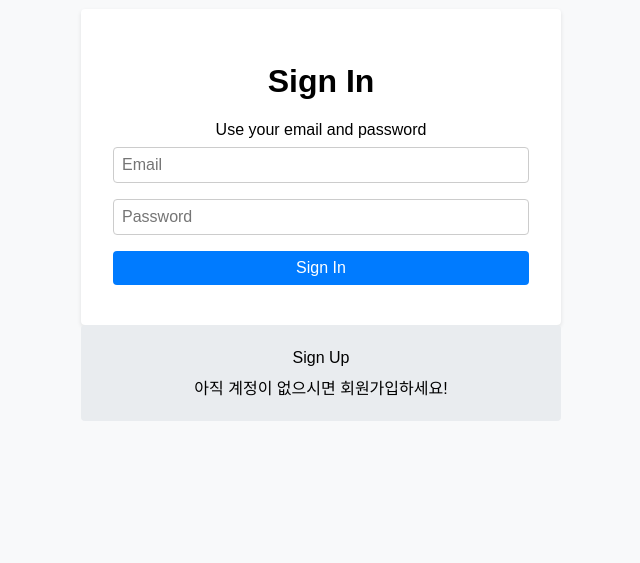
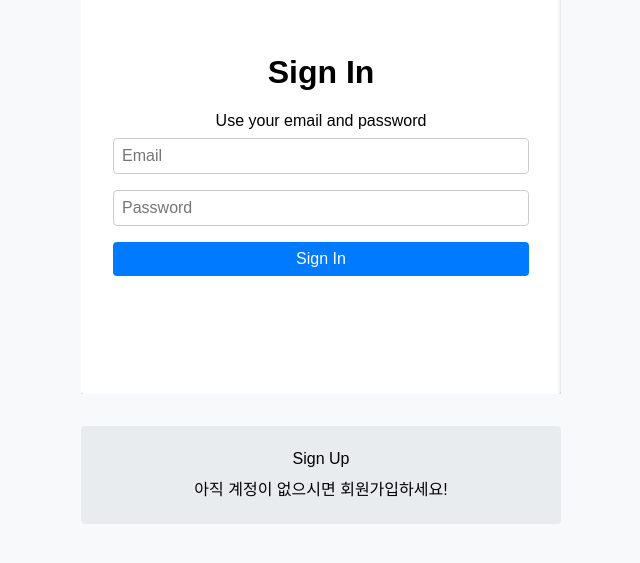
Before and after one commit to ChatTalk/Chat-Client, a React (Create React App) app: page / in a window 1280 px wide. Shown: the part 177-740 px from the top of the page, without its empty margins (319-959 px from the left). Built offline with nearby package versions, Linux system fonts and the light colour scheme.

Commit message:
feat: 스타일드 컴포넌트 애니메이션 조정

```diff
--- a/src/pages/AuthPage.tsx
+++ b/src/pages/AuthPage.tsx
@@ -1,16 +1,22 @@
 import React, { useState } from 'react';
 import SignUp from '../components/SignUp';
 import SignIn from '../components/SignIn';
-import { Container, FormContainer, ToggleContainer, TogglePanel, TogglePanelIntroduce, TogglePanelPharse } from '../styles/AuthStyles';
+import { Container, FormWrapper, FormContainer, ToggleContainer, TogglePanel, TogglePanelIntroduce, TogglePanelPharse } from '../styles/AuthStyles';
 
 const AuthPage: React.FC = () => {
   const [isSignUp, setIsSignUp] = useState(false);
 
   return (
     <Container>
-      <FormContainer>
-        {isSignUp ? <SignUp /> : <SignIn />}
-        <ToggleContainer>
+      <FormWrapper isSignUp={isSignUp}>
+        <FormContainer isSignUp={isSignUp}>
+          <SignIn />
+        </FormContainer>
+        <FormContainer isSignUp={isSignUp}>
+          <SignUp />
+        </FormContainer>
+      </FormWrapper>
+      <ToggleContainer>
           { isSignUp && (
             <TogglePanel
               onClick={() => setIsSignUp(false)}
@@ -29,8 +35,7 @@ const AuthPage: React.FC = () => {
               <TogglePanelIntroduce>아직 계정이 없으시면 회원가입하세요!</TogglePanelIntroduce>
             </TogglePanel>
           )}
-        </ToggleContainer>
-      </FormContainer>
+      </ToggleContainer>
     </Container>
   );
 };
--- a/src/styles/AuthStyles.ts
+++ b/src/styles/AuthStyles.ts
@@ -2,27 +2,37 @@ import styled from 'styled-components';
 
 export const Container = styled.div`
   display: flex;
+  flex-direction: column;
   justify-content: center;
   align-items: center;
   height: 100vh;
-  background-color: #f8f9fa;  /* Optional: Background color to contrast panels */
+  background-color: #f8f9fa;
+  overflow: hidden;
 `;
 
-export const FormContainer = styled.div`
+export const FormWrapper = styled.div<{ isSignUp: boolean }>`
   display: flex;
-  flex-direction: column;
   width: 30rem;
   max-width: 800px;
-  margin: auto;
-  transition: transform 0.3s ease-in-out;
+  overflow: hidden;
+`;
+
+export const FormContainer = styled.div<{ isSignUp: boolean }>`
+  display: flex;
+  justify-content: center;
+  min-width: 100%;
+  background-color: white;
+  border-radius: 4px;
+  box-shadow: 0 2px 4px rgba(0, 0, 0, 0.1);
+  transition: transform 0.5s ease-in-out;
+  transform: ${({ isSignUp }) => (isSignUp ? 'translateX(-100%)' : 'translateX(0)')};
 `;
 
 export const ToggleContainer = styled.div`
-  height: 6rem;
   display: flex;
   justify-content: space-between;
-  width: 100%;
-  margin-bottom: 1rem;  /* Add margin to separate from the form */
+  width: 30rem;
+  margin-top: 2rem;
 `;
 
 export const TogglePanel = styled.div<{ active: boolean }>`
@@ -41,19 +51,18 @@ export const TogglePanel = styled.div<{ active: boolean }>`
 `;
 
 export const TogglePanelPharse = styled.div`
-  margin: 0.5rem
-`
+  margin: 0.5rem;
+`;
 
 export const TogglePanelIntroduce = styled.p`
-  margin: 0.5rem
-`
+  margin: 0.5rem;
+`;
 
 export const Form = styled.form`
   display: flex;
   flex-direction: column;
   justify-content: center;
   text-align: center;
-  // align-items: center;
   flex: 1;
   padding: 2rem;
   background-color: white;
```
